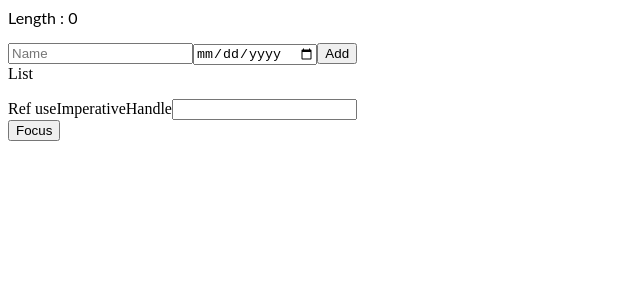
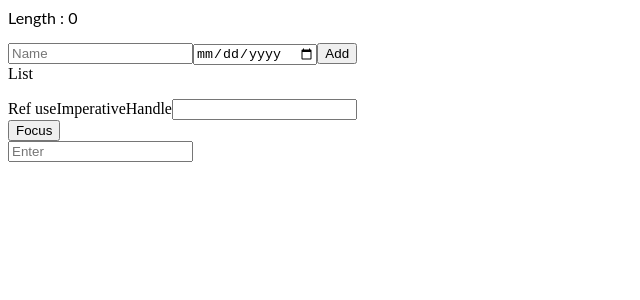
Before and after one commit to Nobleraj/react-sucuyg, a React (Create React App) app: page / in a window 1280 px wide. Shown: the top 300 px of the page, without its empty margins (0-640 px from the left). Built offline with nearby package versions, Linux system fonts and the light colour scheme.

Commit message:
1 file modified

```diff
--- a/src/App.js
+++ b/src/App.js
@@ -1,4 +1,4 @@
-import React, { useRef,useState,useEffect, useLayoutEffect, useImperativeHandle } from 'react';
+import React, { useRef,useState,useEffect, useLayoutEffect, useImperativeHandle, useCallback } from 'react';
 import './style.css';
 
 export default function App() {
@@ -13,6 +13,8 @@ export default function App() {
       <Comp data={[]} />
       <RefChild ref={inputRef}/>
       <button onClick={onFocus}>Focus</button>
+
+      <Debounce/>
     </div>
   );
 }
@@ -113,3 +115,31 @@ const Comp = (props) => {
     </div>
   );
 };
+
+
+const Debounce = () => {
+
+  const debounce = (fn,delay) =>{
+     let timer;
+     return (...args)=>{
+       if(timer){
+         clearTimeout(timer);
+       }
+       timer = setTimeout(()=>{
+          fn(...args);
+       },delay);
+     }
+  }
+
+  const eventChange = (e) =>{
+    console.log(e.target.value);
+  }
+
+  const onChangeHandler = useCallback(debounce(eventChange,2000),[])
+
+  return(
+    <div>
+      <input onChange={onChangeHandler} placeholder="Enter"/>
+    </div>
+  )
+}
```
